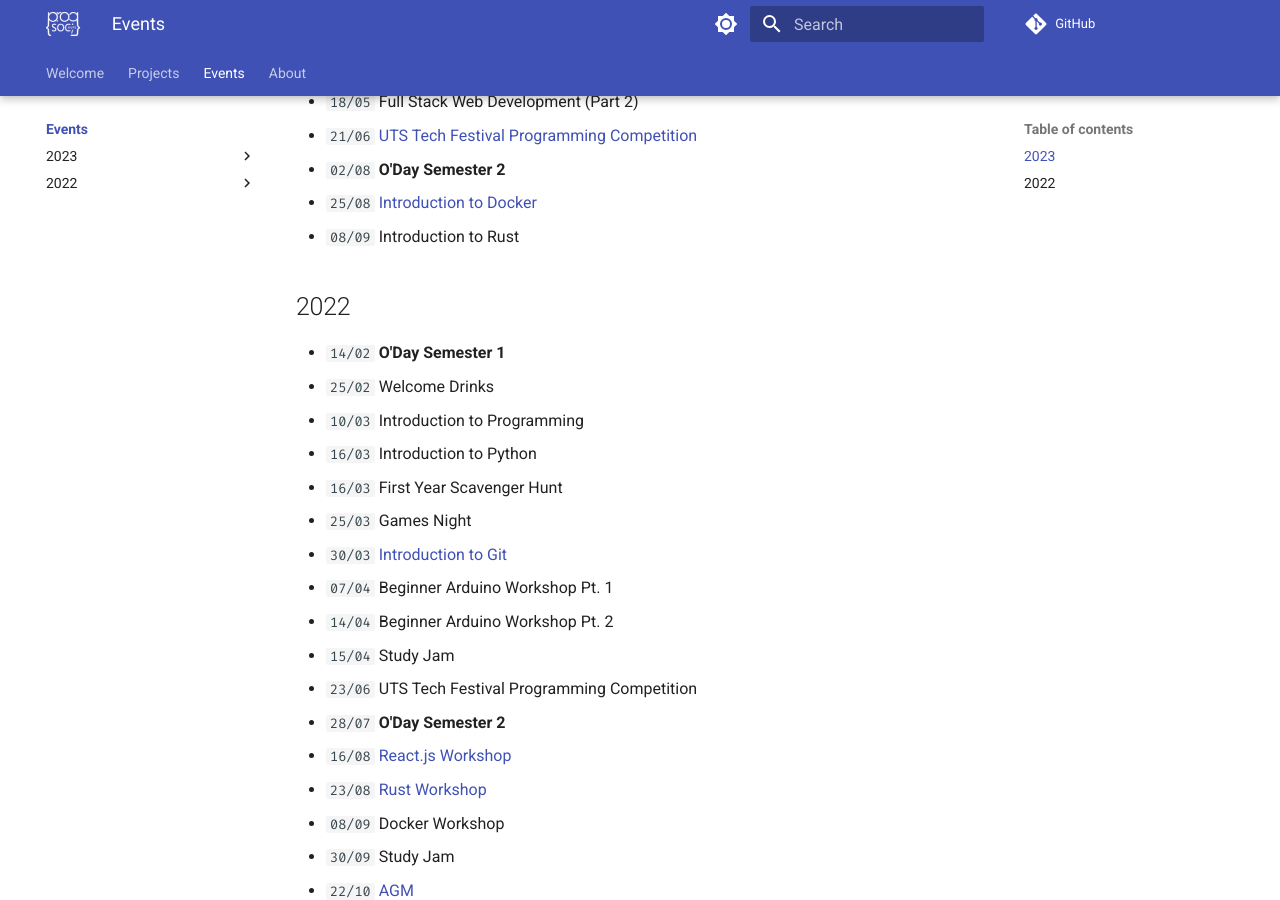
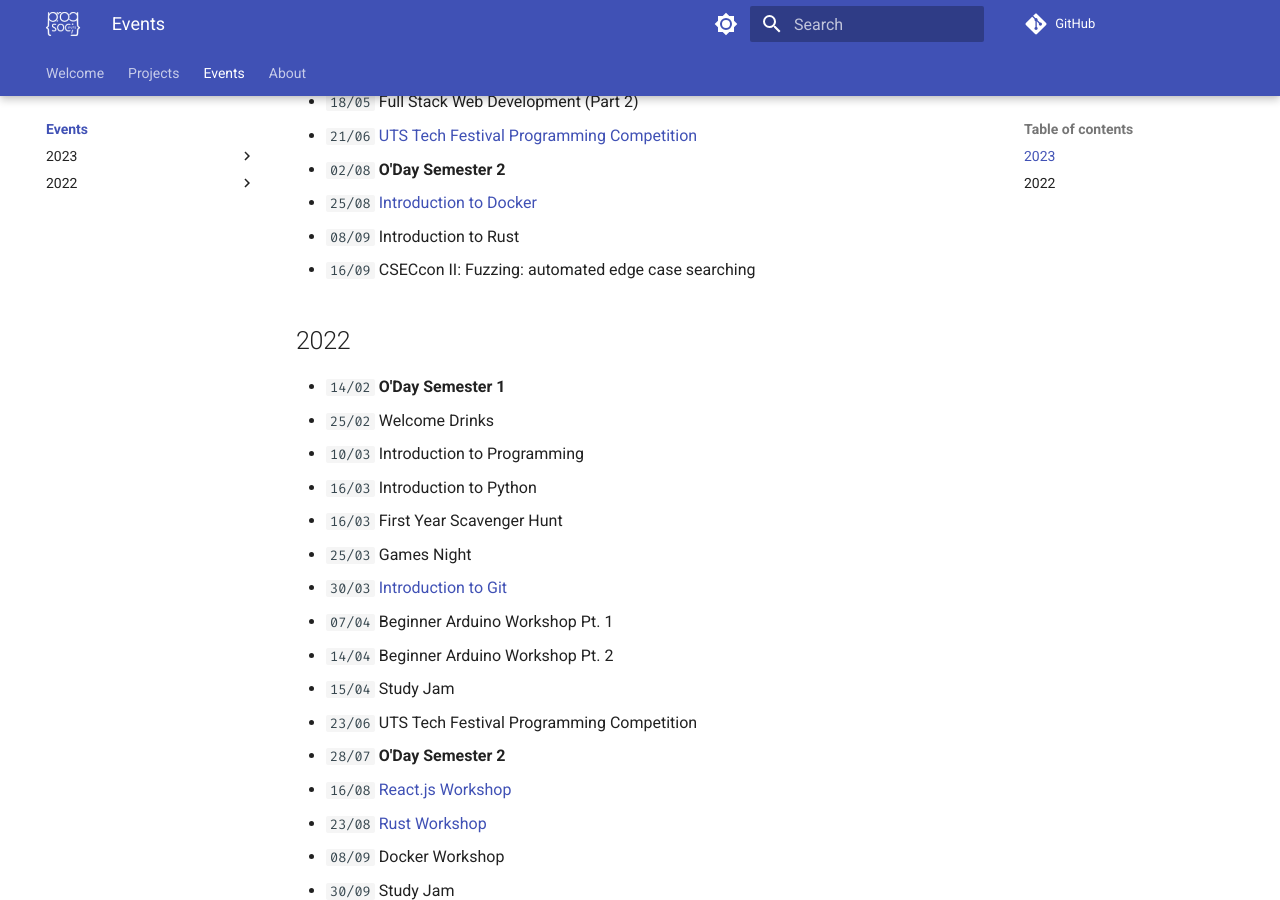
Before and after one commit to ProgSoc/Docs, an MkDocs documentation site: the page built from docs/events/index.md, in a window 1280 px wide and 900 px high, scrolled down 474 px. Built offline with MkDocs 1.6.1 and Material for MkDocs 9.7.7, drawn with Linux system fonts in a browser that asks for light colours; comment, search, counter and statistics services are not loaded.

Commit message:
add cseccon workshop

```diff
--- a/docs/events/index.md
+++ b/docs/events/index.md
@@ -19,6 +19,7 @@
 - `02/08` **O'Day Semester 2**
 - `25/08` [Introduction to Docker](./2023/docker-workshop.md)
 - `08/09` Introduction to Rust
+- `16/09` CSECcon II: Fuzzing: automated edge case searching
 
 ## 2022
 
```
